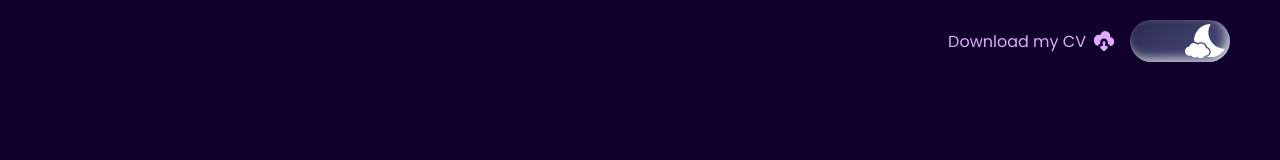
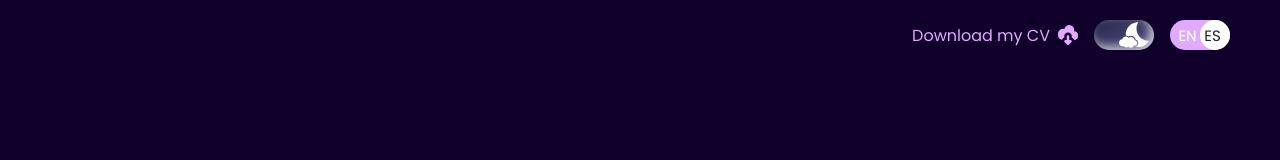
Before and after one commit to ValentinaForeroConde/my-portfolio, a Next.js app: page / in a window 1280 px wide. Shown: the top 160 px of the page. Built offline with nearby package versions, Linux system fonts and the light colour scheme.

Commit message:
chore: add language button

```diff
--- a/components/Header/Header.tsx
+++ b/components/Header/Header.tsx
@@ -1,6 +1,7 @@
 import React from "react";
 import ThemeToggle from "@components/ThemeToggle/ThemeToggle";
 import DownloadLink from "@components/DownloadLink/DownloadLink";
+import LanguageToggle from "@components/LanguageToggle/LanguageToggle";
 
 import styles from "./Header.module.scss";
 
@@ -13,6 +14,7 @@ const Header: React.FC<Header> = ({ theme }) => {
     <div className={styles.header}>
       <DownloadLink theme={theme} />
       <ThemeToggle />
+      <LanguageToggle theme={theme} />
     </div>
   );
 };
--- /dev/null
+++ b/components/LanguageToggle/LanguageToggle.module.scss
@@ -0,0 +1,54 @@
+@import "styles/_mixins.scss";
+
+.toggleWrapper {
+  display: flex;
+  justify-content: center;
+  align-items: center;
+  cursor: pointer;
+}
+
+.toggle {
+  width: 60px;
+  height: 30px;
+  background-color: $color-dark6;
+  border-radius: 20px;
+  display: flex;
+  align-items: center;
+  justify-content: space-between;
+  padding: 5px;
+  position: relative;
+  font-size: 15px;
+  color: $color-black;
+  transition: all 0.3s ease;
+
+  span {
+    flex: 1;
+    text-align: center;
+    position: relative;
+    z-index: 1;
+
+    &.active {
+      color: $color-white;
+    }
+  }
+
+  &::before {
+    content: "";
+    width: 50%;
+    height: 100%;
+    background-color: $color-white;
+    border-radius: 20px;
+    position: absolute;
+    top: 0;
+    left: 0;
+    transition: transform 0.3s ease;
+  }
+
+  &.en::before {
+    transform: translateX(100%);
+  }
+}
+
+.toggleLight {
+  background-color: $color-orange-light3;
+}
--- /dev/null
+++ b/components/LanguageToggle/LanguageToggle.tsx
@@ -0,0 +1,34 @@
+import React, { useState } from "react";
+import clsx from "clsx";
+
+import styles from "./LanguageToggle.module.scss";
+
+interface LanguageToggle {
+  theme?: string;
+}
+
+const LanguageToggle: React.FC<LanguageToggle> = ({ theme }) => {
+  const [language, setLanguage] = useState<"EN" | "ES">("EN");
+  const isLightMode = theme === "light";
+
+  const toggleLanguage = () => {
+    setLanguage((prevLanguage) => (prevLanguage === "EN" ? "ES" : "EN"));
+  };
+
+  return (
+    <div className={clsx(styles.toggleWrapper)} onClick={toggleLanguage}>
+      <div
+        className={clsx(
+          styles.toggle,
+          language === "EN" ? styles.en : "",
+          isLightMode && styles.toggleLight
+        )}
+      >
+        <span className={language === "EN" ? styles.active : ""}>EN</span>
+        <span className={language === "ES" ? styles.active : ""}>ES</span>
+      </div>
+    </div>
+  );
+};
+
+export default LanguageToggle;
--- a/components/ThemeToggle/ThemeToggle.module.scss
+++ b/components/ThemeToggle/ThemeToggle.module.scss
@@ -1,4 +1,3 @@
-$light-color: #e0e0e0;
 $dark-color: #2c2c54;
 
 .toggleWrapper {
@@ -9,8 +8,8 @@ $dark-color: #2c2c54;
 }
 
 .toggle {
-  width: 100px;
-  height: 42px;
+  width: 60px;
+  height: 30px;
   border-radius: 25px;
   padding: 5px;
   background: linear-gradient(145deg, #f77b07, #ffaa00);
@@ -27,8 +26,8 @@ $dark-color: #2c2c54;
 }
 
 .icon {
-  width: 40px;
-  height: 40px;
+  width: 30px;
+  height: 30px;
   border-radius: 50%;
   transition: transform 0.3s ease;
   position: absolute;
@@ -51,5 +50,5 @@ $dark-color: #2c2c54;
 }
 
 .dark .icon {
-  transform: translateX(50px);
+  transform: translateX(20px);
 }
```
